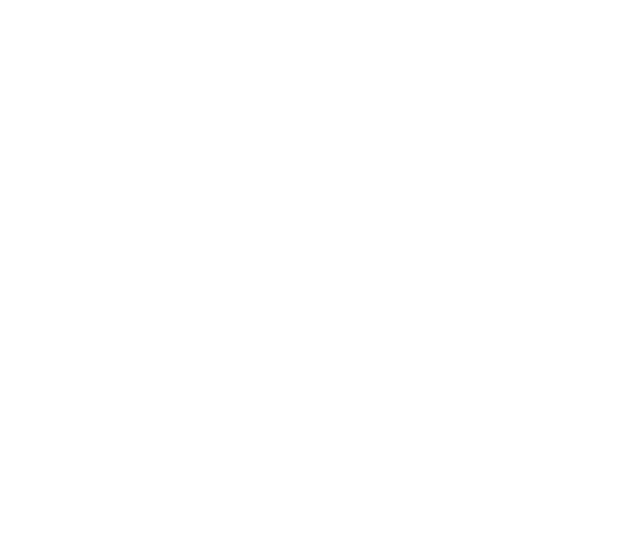
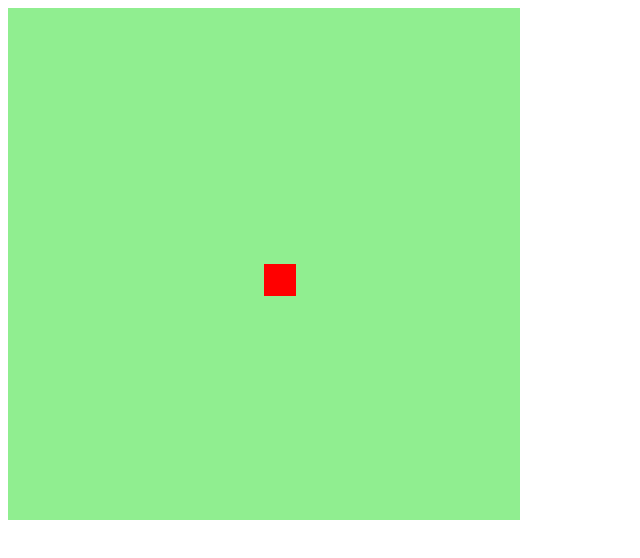
Before and after one commit to gustavobtflores/snake-game, a plain HTML site: page index.html in a window 1280 px wide. Shown: the whole page, without its empty margins (0-640 px from the left). Drawn offline with Linux system fonts and the light colour scheme.

Commit message:
adiciona snake

```diff
--- a/index.html
+++ b/index.html
@@ -4,6 +4,7 @@
 		<meta charset="UTF-8" />
 		<meta http-equiv="X-UA-Compatible" content="IE=edge" />
 		<meta name="viewport" content="width=device-width, initial-scale=1.0" />
+		<link rel="stylesheet" href="/css/style.css" />
 		<script defer src="/js/main.js"></script>
 		<title>Snake Game</title>
 	</head>
--- a/js/main.js
+++ b/js/main.js
@@ -1,8 +1,23 @@
 let canvas = document.getElementById("snake");
 let context = canvas.getContext("2d");
 let box = 32;
+let snake = [];
+snake[0] = {
+	x: 8 * box,
+	y: 8 * box,
+};
 
 function criarBG() {
 	context.fillStyle = "lightgreen";
 	context.fillRect(0, 0, 16 * box, 16 * box);
 }
+
+function criaCobrinha() {
+	for (i = 0; i < snake.length; i++) {
+		context.fillStyle = "red";
+		context.fillRect(snake[i].x, snake[i].y, box, box);
+	}
+}
+
+criarBG();
+criaCobrinha();
```
